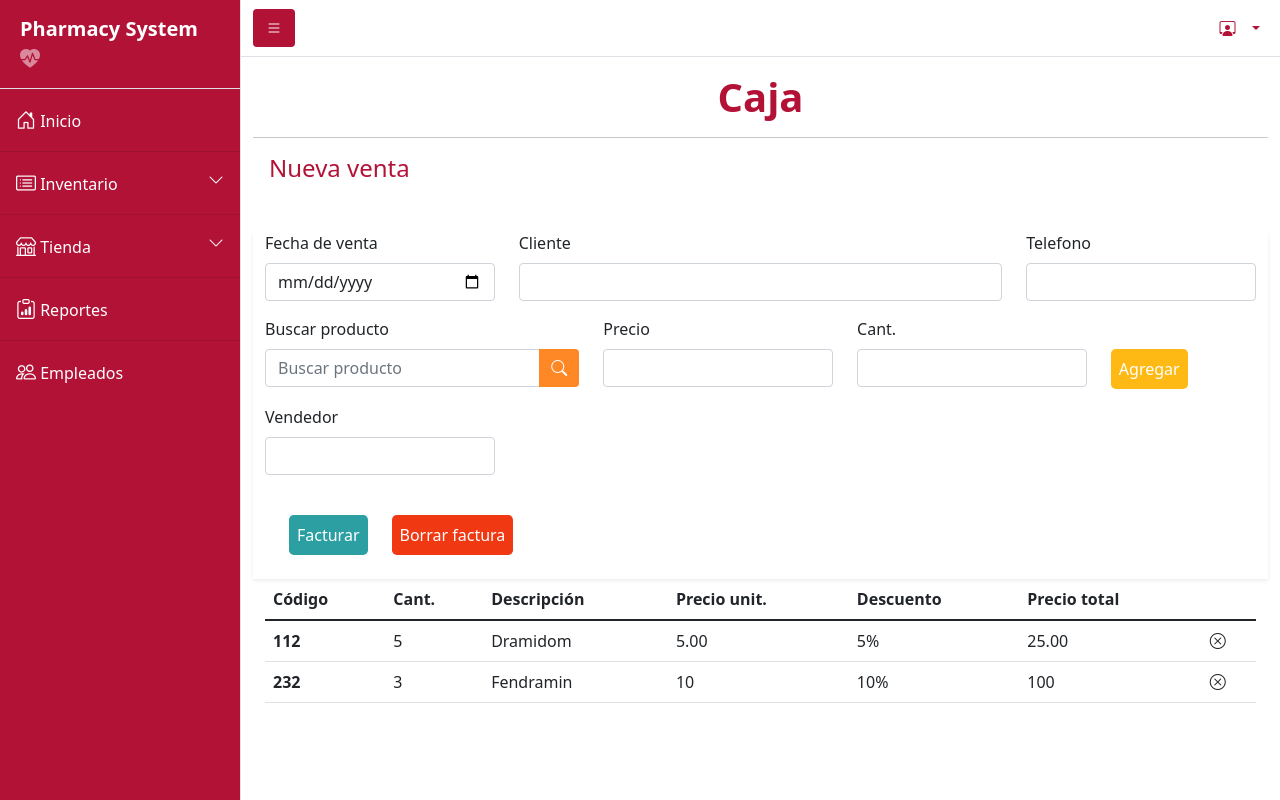
After one commit to FelixAVeras/PharmacySystem_web, a PHP site: page /caja.php in a window 1280 px wide. The commit adds this page. Run offline with PHP 8.4, Linux system fonts and the light colour scheme; some libraries are stand-ins or nearby versions.

Commit message:
vista caja

```diff
--- /dev/null
+++ b/caja.php
@@ -0,0 +1,156 @@
+<?php
+include "config/connection.php";
+
+if(!isset($_SESSION['username']) && !empty($_SESSION['username'])){
+    header('Location: login.php');
+}
+
+if(isset($_POST['btn_logout'])){
+    session_destroy();
+    header('Location: login.php');
+}
+?>
+
+
+
+<!DOCTYPE html>
+<html lang="en">
+<head>
+    <meta charset="UTF-8">
+    <meta http-equiv="X-UA-Compatible" content="IE=edge">
+    <meta name="viewport" content="width=device-width, initial-scale=1.0">
+    <title>Pharmacy System - Categorias</title>
+    <?php include ("headerLinks.php"); ?>
+    <link rel="stylesheet" href="css/style.css">
+    <link rel="stylesheet" href="css/custom.css">
+    <link rel="stylesheet" href="css/caja.css">
+
+
+</head>
+<body>
+<div class="d-flex" id="wrapper">
+    <?php include('sidenav.php') ?>
+    <div id="page-content-wrapper">
+        <?php include ("navbar.php"); ?>
+        <div class="container-fluid">
+            <h1 class="text-center fw-bold mb-3 mt-3">
+                Caja
+            </h1>
+            <hr>
+            <h4 class="ms-3 mb-5 nuevaVenta fw-normal">Nueva venta</h4>
+            <div class="container  shadow-sm">
+                <div class="row">
+                    <div class="col-3">
+                <div class="mb-3">
+                <label for="fechaVenta" class="form-label">Fecha de venta</label>
+                <input type="date" class="form-control" id="fechaVenta">
+                </div>
+                    </div>
+                    <div class="col-6">
+                    <div class="mb-3">
+                <label for="cliente" class="form-label">Cliente</label>
+                <input type="text" class="form-control" id="cliente">
+                </div>
+                    </div>
+                    <div class="col-3">
+                    <div class="mb-3">
+                <label for="telefono" class="form-label">Telefono</label>
+                <input type="text" class="form-control" id="telefono">
+                </div>
+                    </div>
+                </div>
+                <div class="row">
+               <div class="col-4">
+               <label for="buscarProducto" class="form-label">Buscar producto</label>
+                <div class="input-group mb-3">
+                <input type="text" class="form-control" placeholder="Buscar producto" aria-label="Recipient's username" aria-describedby="button-addon2">
+                <button class="btn btn-outline-secondary border-0 btn-buscar" type="button" id="buscarProducto">
+                <i class="bi bi-search"></i>
+                </button>
+               </div>
+                </div>
+                <div class="col-3">
+                <div class="mb-3">
+                <label for="precio" class="form-label">Precio</label>
+                <input type="text" class="form-control" id="precio">
+                </div>
+                </div>
+                <div class="col-3">
+                <div class="mb-3">
+                <label for="cantidad" class="form-label">Cant.</label>
+                <input type="text" class="form-control" id="cantidad">
+                </div>
+                 </div>
+                 <div class="col-2">
+                <div class="mb-3">
+                <button type="button" class=" btn-agregar border-0 p-2 rounded-3">
+                    Agregar
+                </button>
+                </div>
+                 </div>
+                 <div class="col-3">
+                <div class="mb-3">
+                <label for="Vendedor" class="form-label">Vendedor</label>
+                <input type="text" class="form-control" id="vendedor">
+                </div>
+                 </div>
+                </div>
+
+                    <div class="d-flex mt-4 pb-4">
+                <button type="button" class=" btn-facturar border-0 p-2 rounded-3 mx-4">
+                Facturar
+                </button>
+                <button type="button" class=" btn-borrar border-0 p-2 rounded-3 ">
+                    Borrar factura
+                </button>
+                    </div>
+            </div>
+            <div class="container">
+            <table class="table">
+        <thead>
+            <tr>
+            <th scope="col">Código</th>
+            <th scope="col">Cant.</th>
+            <th scope="col">Descripción</th>
+            <th scope="col">Precio unit.</th>
+            <th scope="col">Descuento</th>
+            <th scope="col">Precio total</th>
+            </tr>
+        </thead>
+        <tbody>
+            <tr>
+            <th scope="row">112</th>
+            <td>5</td>
+            <td>Dramidom</td>
+            <td>5.00</td>
+            <td>5%</td>
+            <td>25.00</td>
+            <td>
+            <i class="bi bi-x-circle"></i>
+            </td>
+            </tr>
+            <tr>
+            <th scope="row">232</th>
+            <td>3</td>
+            <td>Fendramin</td>
+            <td>10</td>
+            <td>10%</td>
+            <td>100</td>
+            <td>
+            <i class="bi bi-x-circle"></i>
+            </td>
+            </tr>
+        </tbody>
+        </table>
+            </div>
+
+        </div>
+    </div>
+</div>
+
+
+
+<?php include ("footerLinks.php"); ?>
+
+</body>
+</html>
--- /dev/null
+++ b/css/caja.css
@@ -0,0 +1,22 @@
+.nuevaVenta{
+    color: #b31237;
+}
+
+.btn-buscar {
+    background-color: #ff8826 !important;
+    color: #fff !important;
+  }
+.btn-agregar{
+    margin-top: 32px;
+    color: #fff;
+    background-color: #ffb914;
+}
+
+.btn-borrar {
+    color: #fff;
+    background-color: #f03813;
+}
+.btn-facturar{
+    color: #fff;
+    background-color: #2c9fa3;
+}
--- a/css/custom.css
+++ b/css/custom.css
@@ -6,6 +6,15 @@
 .list-custom a {
   background-color: #b31237;
   color: #fff;
+}
+
+.list-custom a:hover{
+  background-color: #8a0d2a !important;
+  color: #fff !important;
+}
+
+.list-group a.submenu{
+  background-color: #8a0d2a;
 }
 
 .categorias .card {
--- a/sidenav.php
+++ b/sidenav.php
@@ -6,35 +6,34 @@
          <i class="bi bi-heart-pulse-fill text-white-50"></i>
         </div>
     <div class="list-custom list-group list-group-flush">
-        <a class="list-group-item list-group-item-action list-group-item-light p-3 " href="dashboard.php">
+        <a class="list-group-item   p-3 " href="dashboard.php">
         <i class="bi bi-house-door fs-5"></i>
         Inicio
         </a>
-        <a class="list-group-item list-group-item-action list-group-item-light p-3" data-bs-toggle="collapse" href="#collapseInventario" role="button" aria-expanded="false" aria-controls="collapseExample">
+        <a class="list-group-item   p-3" data-bs-toggle="collapse" href="#collapseInventario" role="button" aria-expanded="false" aria-controls="collapseExample">
         <i class="bi bi-card-list fs-5"></i>
         Inventario <i class="bi bi-chevron-down float-end"></i>
         </a>
         <div class="collapse" id="collapseInventario">
             <div class="list-group">
-            <a href="categorias.php" class="list-group-item list-group-item-action">Categorias</a>
-            <a href="productos.php" class="list-group-item list-group-item-action">Productos</a>
-            <a href="" class="list-group-item list-group-item-action">Proveedores</a>
+            <a href="categorias.php" class="list-group-item  submenu">Categorias</a>
+            <a href="productos.php" class="list-group-item  submenu ">Productos</a>
             </div>
         </div>
-        <a class="list-group-item list-group-item-action list-group-item-light p-3" data-bs-toggle="collapse" href="#collapseTienda">
+        <a class="list-group-item   p-3" data-bs-toggle="collapse" href="#collapseTienda">
         <i class="bi bi-shop fs-5"></i>
             Tienda <i class="bi bi-chevron-down float-end"></i></a>
         <div class="collapse" id="collapseTienda">
             <div class="list-group">
-            <a href="" class="list-group-item list-group-item-action">Ventas</a>
-            <a href="puntoVenta.php" class="list-group-item list-group-item-action">Punto de Ventas</a>
+            <a href="caja.php" class="list-group-item  submenu">Caja</a>
+            <a href="puntoVenta.php" class="list-group-item  submenu">Ventas</a>
             </div>
         </div>
-        <a class="list-group-item list-group-item-action list-group-item-light p-3" href="#!">
+        <a class="list-group-item list-group-item-action  p-3" href="#!">
         <i class="bi bi-clipboard-data fs-5"></i>
             Reportes
         </a>
-        <a class="list-group-item list-group-item-action list-group-item-light p-3" href="#!">
+        <a class="list-group-item   p-3" href="#!">
         <i class="bi bi-people fs-5"></i>
         Empleados
         </a>
```
